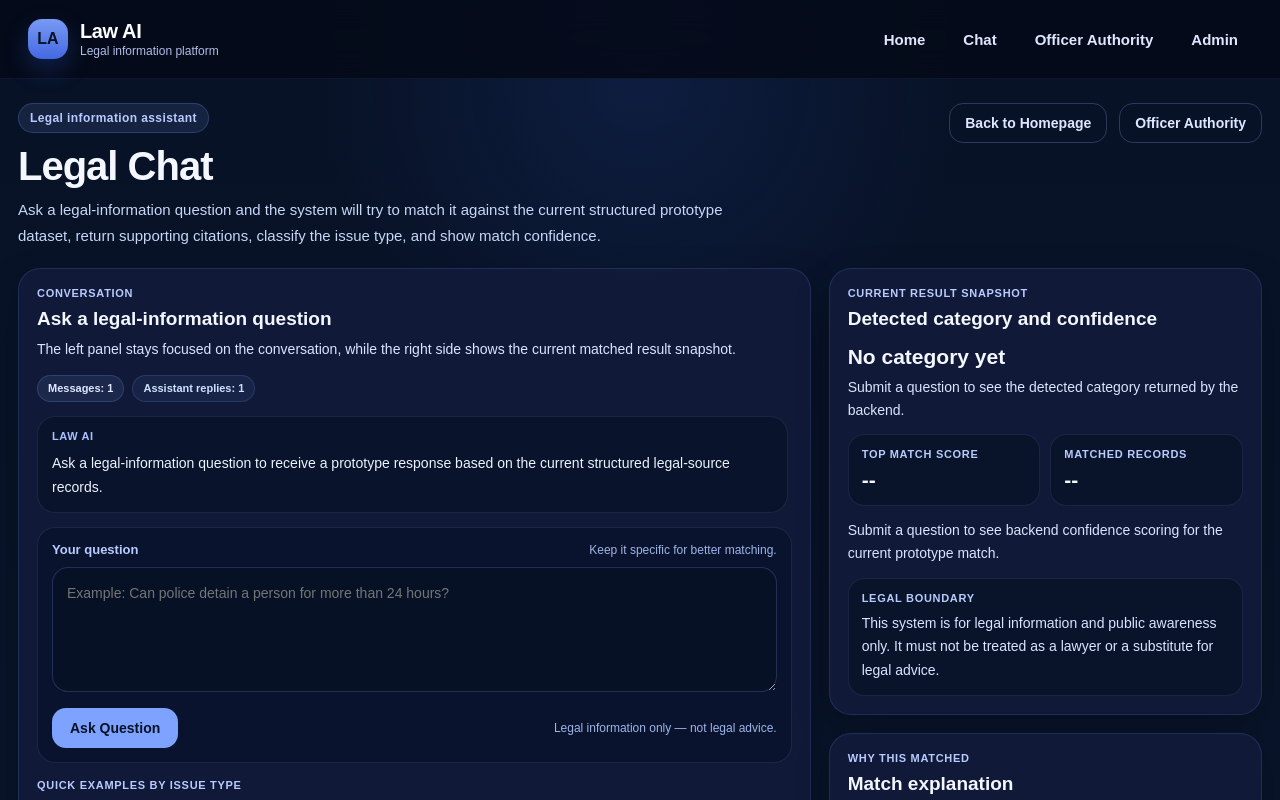
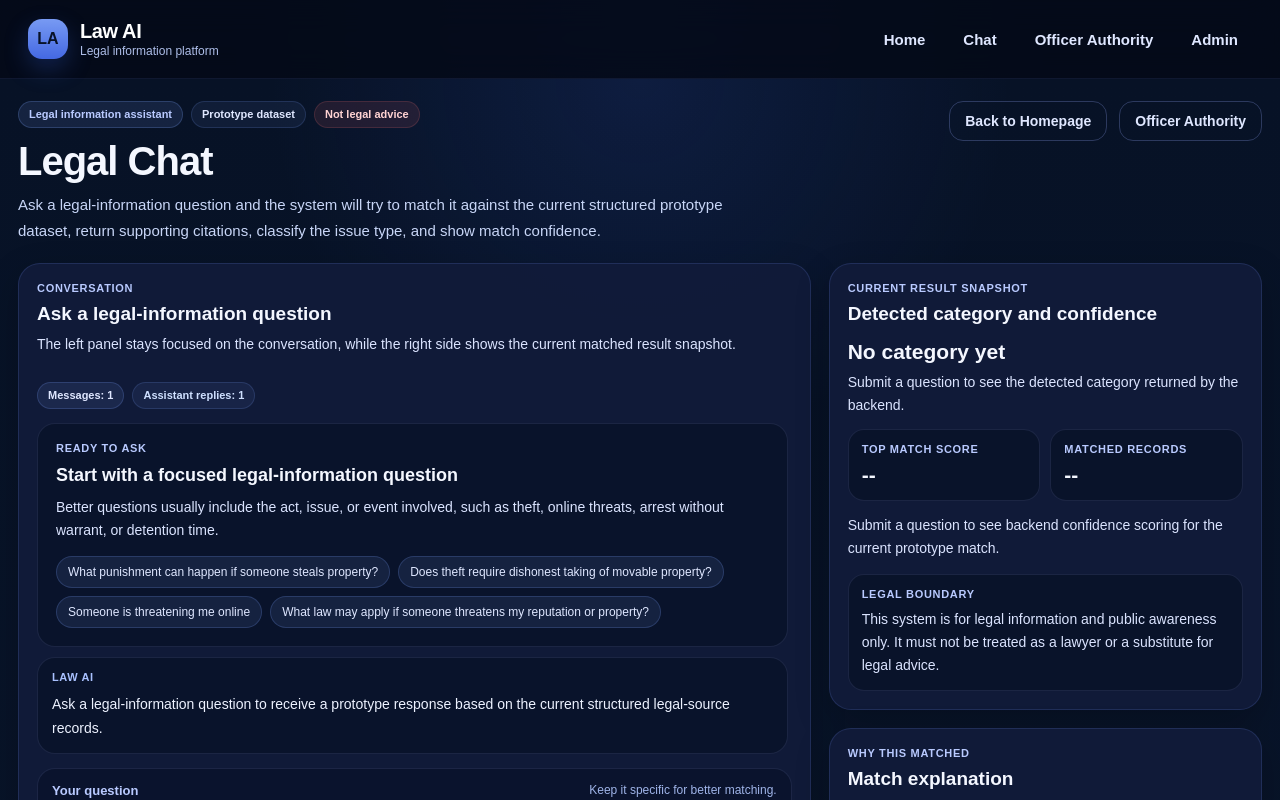
Before and after one commit to fawadhx/Law-AI-Git, a Next.js app in the folder law-ai-starter/frontend/: page /chat in a window 1280 px wide. Shown: the top 800 px of the page. Built offline with nearby package versions, Linux system fonts and the light colour scheme; no server answers.

Commit message:
Phase 2 UI COmpleted Now movinf to Phase 3

```diff
--- a/law-ai-starter/frontend/app/chat/page.tsx
+++ b/law-ai-starter/frontend/app/chat/page.tsx
@@ -1,7 +1,7 @@
 "use client";
 
 import Link from "next/link";
-import { useMemo, useState } from "react";
+import { useEffect, useMemo, useRef, useState } from "react";
 import type { CSSProperties, FormEvent, ReactNode } from "react";
 
 type Citation = {
@@ -46,12 +46,15 @@ type Message = {
 const API_BASE_URL =
   process.env.NEXT_PUBLIC_API_BASE_URL || "http://127.0.0.1:8000";
 
+const INITIAL_ASSISTANT_MESSAGE =
+  "Ask a legal-information question to receive a prototype response based on the current structured legal-source records.";
+
 const pageWrap: CSSProperties = {
   minHeight: "100vh",
   background:
     "radial-gradient(circle at top, rgba(45,78,180,0.18), transparent 24%), linear-gradient(180deg, #071226 0%, #09152b 100%)",
   color: "#f4f7ff",
-  padding: "24px 0 44px",
+  padding: "22px 0 42px",
 };
 
 const containerStyle: CSSProperties = {
@@ -357,6 +360,94 @@ function ExampleGroupCard({
   );
 }
 
+function EmptyConversationState({ onApply }: { onApply: (example: string) => void }) {
+  const starterExamples = EXAMPLE_GROUPS.slice(0, 3).flatMap((group) => group.examples).slice(0, 4);
+
+  return (
+    <div
+      style={{
+        ...panelInnerCardStyle,
+        padding: "18px",
+        borderRadius: "18px",
+      }}
+    >
+      <div style={{ ...sectionLabelStyle, marginBottom: "10px" }}>Ready to ask</div>
+      <div style={{ fontSize: "18px", fontWeight: 800, lineHeight: 1.3, marginBottom: "8px" }}>
+        Start with a focused legal-information question
+      </div>
+      <div style={{ ...mutedBodyStyle, marginBottom: "14px" }}>
+        Better questions usually include the act, issue, or event involved, such as theft,
+        online threats, arrest without warrant, or detention time.
+      </div>
+
+      <div style={{ display: "flex", gap: "8px", flexWrap: "wrap" }}>
+        {starterExamples.map((example) => (
+          <button
+            key={example}
+            type="button"
+            onClick={() => onApply(example)}
+            style={{
+              borderRadius: "999px",
+              padding: "8px 11px",
+              background: "rgba(126, 162, 255, 0.10)",
+              border: "1px solid rgba(126, 162, 255, 0.20)",
+              color: "#dfe7ff",
+              fontSize: "12px",
+              cursor: "pointer",
+              textAlign: "left",
+            }}
+          >
+            {example}
+          </button>
+        ))}
+      </div>
+    </div>
+  );
+}
+
+function LoadingBubble() {
+  return (
+    <div
+      style={{
+        alignSelf: "stretch",
+        maxWidth: "100%",
+        background: "rgba(10, 19, 43, 0.95)",
+        border: "1px solid rgba(132, 151, 220, 0.14)",
+        borderRadius: "18px",
+        padding: "13px 14px",
+      }}
+    >
+      <div
+        style={{
+          fontSize: "11px",
+          fontWeight: 800,
+          letterSpacing: "0.6px",
+          textTransform: "uppercase",
+          color: "#a9c1ff",
+          marginBottom: "9px",
+        }}
+      >
+        Law AI
+      </div>
+
+      <div
+        style={{
+          display: "flex",
+          alignItems: "center",
+          gap: "8px",
+          color: "#dbe4ff",
+          fontSize: "14px",
+        }}
+      >
+        <span>Matching structured legal records</span>
+        <span className="typing-dot" />
+        <span className="typing-dot" />
+        <span className="typing-dot" />
+      </div>
+    </div>
+  );
+}
+
 function MessageBubble({ message }: { message: Message }) {
   const statusConfig =
     message.role === "assistant" ? getAnswerStatusConfig(message.confidence) : null;
@@ -449,7 +540,9 @@ function MessageBubble({ message }: { message: Message }) {
           >
             {statusConfig.label}
           </div>
-          <div style={{ fontSize: "12px", lineHeight: 1.6, flex: 1 }}>{statusConfig.description}</div>
+          <div style={{ fontSize: "12px", lineHeight: 1.6, flex: 1 }}>
+            {statusConfig.description}
+          </div>
         </div>
       )}
 
@@ -474,17 +567,28 @@ export default function ChatPage() {
   const [messages, setMessages] = useState<Message[]>([
     {
       role: "assistant",
-      content:
-        "Ask a legal-information question to receive a prototype response based on the current structured legal-source records.",
+      content: INITIAL_ASSISTANT_MESSAGE,
     },
   ]);
   const [latestResponse, setLatestResponse] = useState<ChatQueryResponse | null>(null);
+
+  const messagesPaneRef = useRef<HTMLDivElement | null>(null);
 
   const messageCount = messages.length;
   const assistantCount = useMemo(
     () => messages.filter((message) => message.role === "assistant").length,
     [messages]
   );
+  const hasAskedQuestion = useMemo(
+    () => messages.some((message) => message.role === "user"),
+    [messages]
+  );
+
+  useEffect(() => {
+    const pane = messagesPaneRef.current;
+    if (!pane) return;
+    pane.scrollTo({ top: pane.scrollHeight, behavior: "smooth" });
+  }, [messages, loading]);
 
   async function handleSubmit(event: FormEvent) {
     event.preventDefault();
@@ -535,27 +639,54 @@ export default function ChatPage() {
     setQuestion(example);
   }
 
+  function clearConversation() {
+    setMessages([
+      {
+        role: "assistant",
+        content: INITIAL_ASSISTANT_MESSAGE,
+      },
+    ]);
+    setLatestResponse(null);
+    setError("");
+    setQuestion("");
+  }
+
+  const questionLength = question.trim().length;
+
   return (
     <main style={pageWrap}>
       <div style={containerStyle}>
         <div className="chat-page-shell">
           <div className="hero-row">
             <div>
-              <div
+              <div className="hero-pills">
+                <SmallPill
                   style={{
-                  display: "inline-block",
-                  padding: "7px 11px",
-                  borderRadius: "999px",
                     background: "rgba(126, 162, 255, 0.12)",
                     border: "1px solid rgba(126, 162, 255, 0.22)",
                     color: "#b9caff",
-                  fontSize: "12px",
-                  fontWeight: 700,
-                  marginBottom: "12px",
-                  letterSpacing: "0.4px",
                   }}
                 >
                   Legal information assistant
+                </SmallPill>
+                <SmallPill
+                  style={{
+                    background: "rgba(126, 162, 255, 0.08)",
+                    border: "1px solid rgba(126, 162, 255, 0.16)",
+                    color: "#dfe7ff",
+                  }}
+                >
+                  Prototype dataset
+                </SmallPill>
+                <SmallPill
+                  style={{
+                    background: "rgba(248, 113, 113, 0.10)",
+                    border: "1px solid rgba(248, 113, 113, 0.16)",
+                    color: "#ffd3d3",
+                  }}
+                >
+                  Not legal advice
+                </SmallPill>
               </div>
 
               <h1
@@ -608,6 +739,7 @@ export default function ChatPage() {
                   </div>
                 </div>
 
+                <div className="conversation-tools">
                   <div className="conversation-stats">
                     <SmallPill
                       style={{
@@ -639,12 +771,23 @@ export default function ChatPage() {
                       </SmallPill>
                     )}
                   </div>
+
+                  {hasAskedQuestion && (
+                    <button type="button" onClick={clearConversation} style={secondaryButton}>
+                      Clear chat
+                    </button>
+                  )}
+                </div>
               </div>
 
-              <div className="messages-pane">
+              <div ref={messagesPaneRef} className="messages-pane">
+                {!hasAskedQuestion && <EmptyConversationState onApply={applyExample} />}
+
                 {messages.map((message, index) => (
                   <MessageBubble key={`${message.role}-${index}`} message={message} />
                 ))}
+
+                {loading && <LoadingBubble />}
               </div>
 
               <form onSubmit={handleSubmit} className="composer-card">
@@ -689,12 +832,13 @@ export default function ChatPage() {
                 />
 
                 <div className="composer-footer">
+                  <div className="composer-actions-left">
                     <button
                       type="submit"
-                    disabled={loading}
+                      disabled={loading || !question.trim()}
                       style={{
                         ...primaryButton,
-                      opacity: loading ? 0.7 : 1,
+                        opacity: loading || !question.trim() ? 0.7 : 1,
                       }}
                     >
                       {loading ? "Thinking..." : "Ask Question"}
@@ -702,6 +846,11 @@ export default function ChatPage() {
 
                     <div style={{ fontSize: "12px", color: "#9fb4e8" }}>
                       Legal information only — not legal advice.
+                    </div>
+                  </div>
+
+                  <div style={{ fontSize: "12px", color: "#9fb4e8" }}>
+                    {questionLength > 0 ? `${questionLength} characters` : "Question box ready"}
                   </div>
                 </div>
 
@@ -786,6 +935,23 @@ export default function ChatPage() {
                 <div style={{ ...mutedBodyStyle, marginTop: "13px" }}>
                   {getConfidenceDescription(latestResponse?.confidence)}
                 </div>
+
+                {latestResponse && (
+                  <div className="mini-summary-row">
+                    <div style={panelInnerCardStyle}>
+                      <div style={sectionLabelStyle}>Citations shown</div>
+                      <div style={{ fontSize: "18px", fontWeight: 800 }}>
+                        {latestResponse.citations.length}
+                      </div>
+                    </div>
+                    <div style={panelInnerCardStyle}>
+                      <div style={sectionLabelStyle}>Why-matched blocks</div>
+                      <div style={{ fontSize: "18px", fontWeight: 800 }}>
+                        {latestResponse.why_matched.length}
+                      </div>
+                    </div>
+                  </div>
+                )}
 
                 <div style={{ ...panelInnerCardStyle, marginTop: "13px" }}>
                   <div style={sectionLabelStyle}>Legal boundary</div>
@@ -946,6 +1112,13 @@ export default function ChatPage() {
           flex-wrap: wrap;
         }
 
+        .hero-pills {
+          display: flex;
+          gap: 8px;
+          flex-wrap: wrap;
+          margin-bottom: 12px;
+        }
+
         .hero-actions {
           display: flex;
           gap: 12px;
@@ -961,6 +1134,17 @@ export default function ChatPage() {
 
         .conversation-header {
           margin-bottom: 14px;
+          display: flex;
+          flex-direction: column;
+          gap: 12px;
+        }
+
+        .conversation-tools {
+          display: flex;
+          align-items: center;
+          justify-content: space-between;
+          gap: 10px;
+          flex-wrap: wrap;
         }
 
         .conversation-stats {
@@ -977,6 +1161,7 @@ export default function ChatPage() {
           max-height: 660px;
           overflow-y: auto;
           padding-right: 4px;
+          scroll-behavior: smooth;
         }
 
         .composer-card {
@@ -999,8 +1184,11 @@ export default function ChatPage() {
           margin-bottom: 10px;
         }
 
-        .composer-footer {
-          margin-bottom: 0;
+        .composer-actions-left {
+          display: flex;
+          align-items: center;
+          gap: 12px;
+          flex-wrap: wrap;
         }
 
         .examples-grid {
@@ -1026,10 +1214,15 @@ export default function ChatPage() {
           margin-bottom: 12px;
         }
 
-        .stats-grid {
+        .stats-grid,
+        .mini-summary-row {
           display: grid;
           grid-template-columns: repeat(2, minmax(0, 1fr));
           gap: 10px;
+        }
+
+        .mini-summary-row {
+          margin-top: 13px;
         }
 
         .record-header {
@@ -1050,6 +1243,34 @@ export default function ChatPage() {
           border-radius: 999px;
         }
 
+        .typing-dot {
+          width: 6px;
+          height: 6px;
+          border-radius: 999px;
+          background: #b9caff;
+          animation: pulse 1.1s infinite ease-in-out;
+        }
+
+        .typing-dot:nth-child(2) {
+          animation-delay: 0.12s;
+        }
+
+        .typing-dot:nth-child(3) {
+          animation-delay: 0.24s;
+        }
+
+        @keyframes pulse {
+          0%,
+          100% {
+            transform: translateY(0);
+            opacity: 0.45;
+          }
+          50% {
+            transform: translateY(-2px);
+            opacity: 1;
+          }
+        }
+
         @media (max-width: 1100px) {
           .content-grid {
             grid-template-columns: 1fr;
@@ -1062,7 +1283,8 @@ export default function ChatPage() {
 
         @media (max-width: 760px) {
           .examples-grid,
-          .stats-grid {
+          .stats-grid,
+          .mini-summary-row {
             grid-template-columns: 1fr;
           }
 
@@ -1080,10 +1302,18 @@ export default function ChatPage() {
           .hero-actions :global(a) {
             flex: 1 1 100%;
           }
+
+          .conversation-tools {
+            align-items: stretch;
+          }
         }
 
         @media (max-width: 560px) {
           .composer-footer :global(button) {
+            width: 100%;
+          }
+
+          .composer-actions-left {
             width: 100%;
           }
         }
```
Lines whose indentation alone changed are shown as unchanged.
